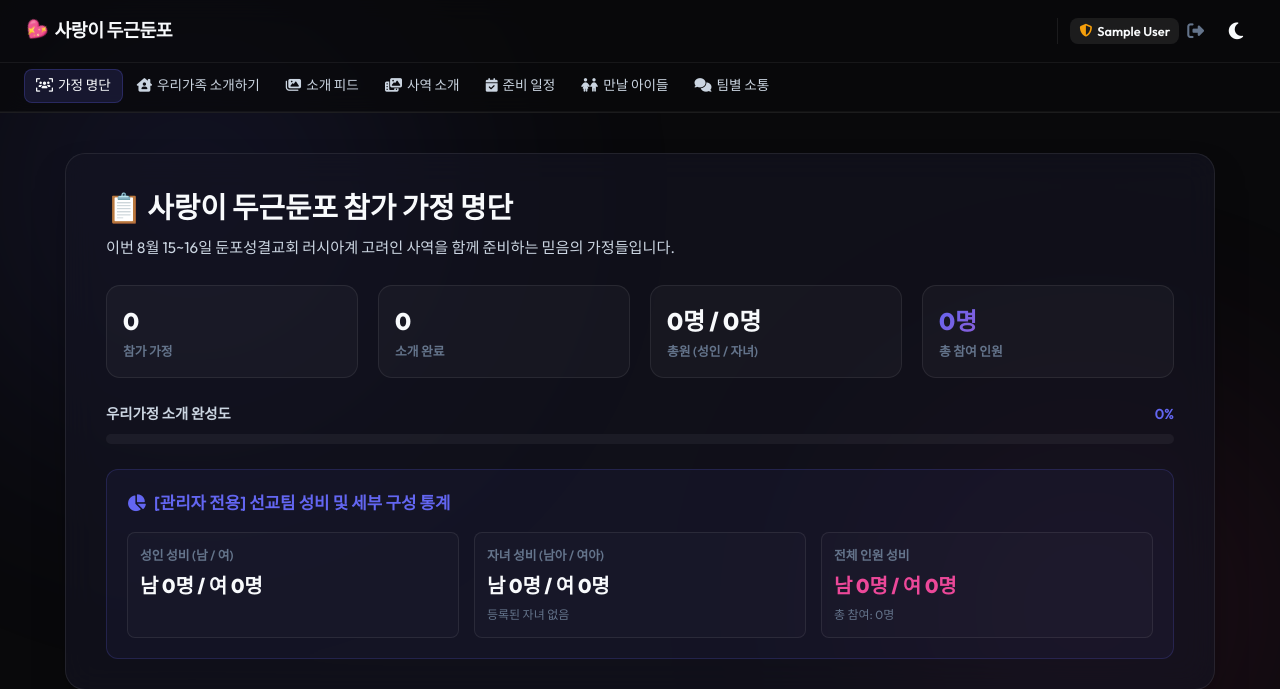
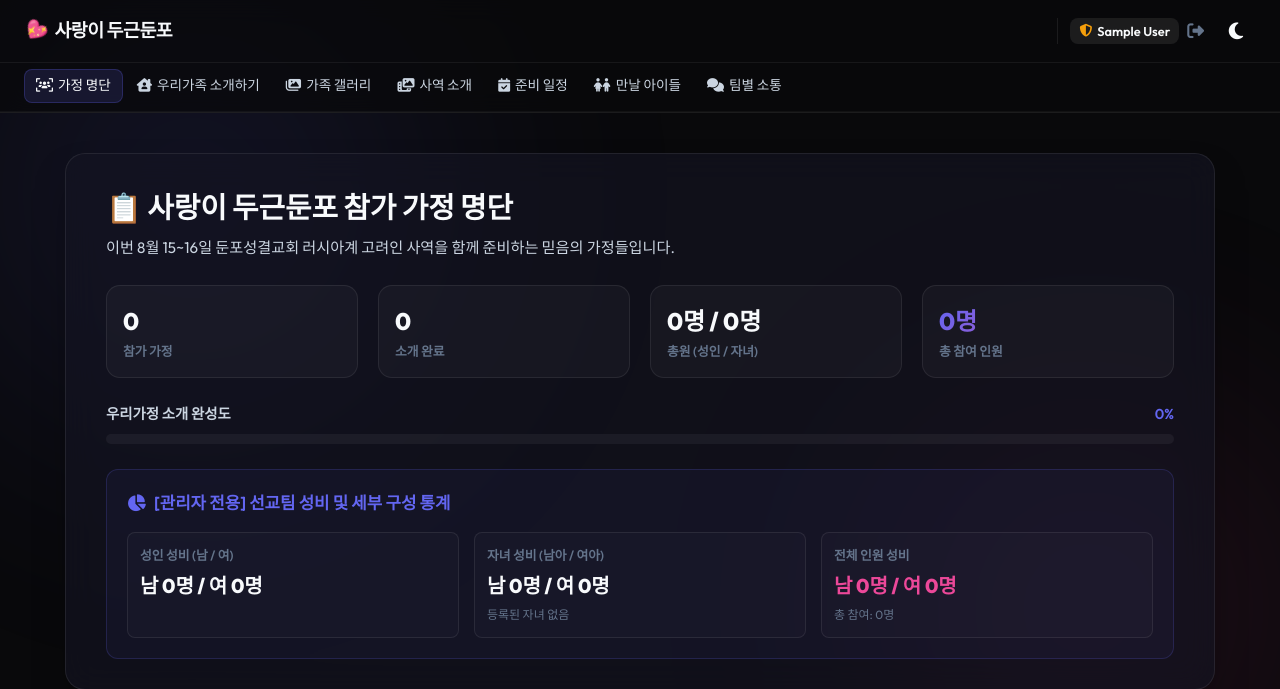
Before and after one commit to crossbow02/2026-summer-ubd, a Flask app: page / in a window 1280 px wide. Shown: the top 689 px of the page. Run offline with Flask 3, Linux system fonts and the light colour scheme; the visitor is signed in with stand-in values (Sample User, id 1); data that the repository does not hold is empty.

Commit message:
Rename 소개피드 tab to 가족 갤러리

```diff
--- a/templates/base.html
+++ b/templates/base.html
@@ -70,7 +70,7 @@
                     <i class="fa-solid fa-house-chimney-user"></i> <span>우리가족 소개하기</span>
                 </a>
                 <a href="{{ url_for('gallery') }}" class="nav-item {% if request.endpoint == 'gallery' %}active{% endif %}">
-                    <i class="fa-solid fa-images"></i> <span>소개 피드</span>
+                    <i class="fa-solid fa-images"></i> <span>가족 갤러리</span>
                 </a>
                 <a href="{{ url_for('intro') }}" class="nav-item {% if request.endpoint == 'intro' %}active{% endif %}">
                     <i class="fa-solid fa-photo-film"></i> <span>사역 소개</span>
```
